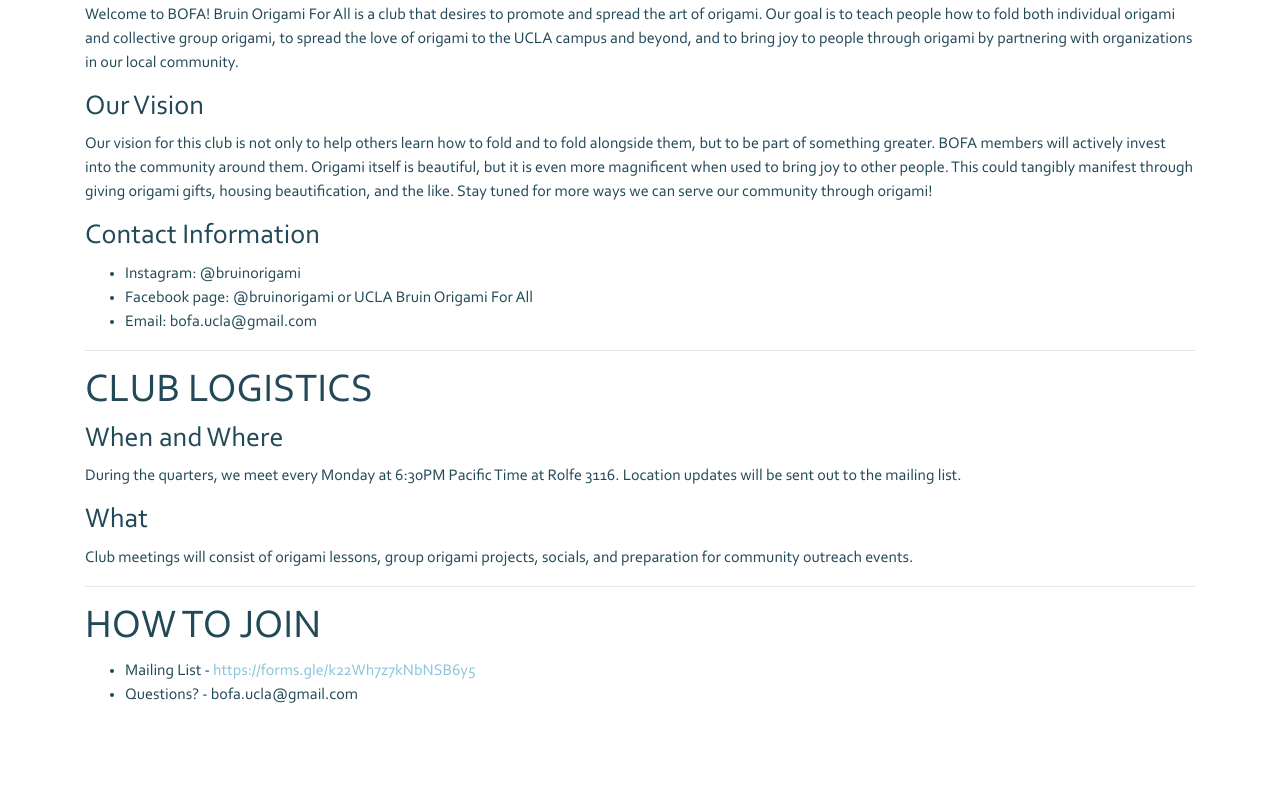
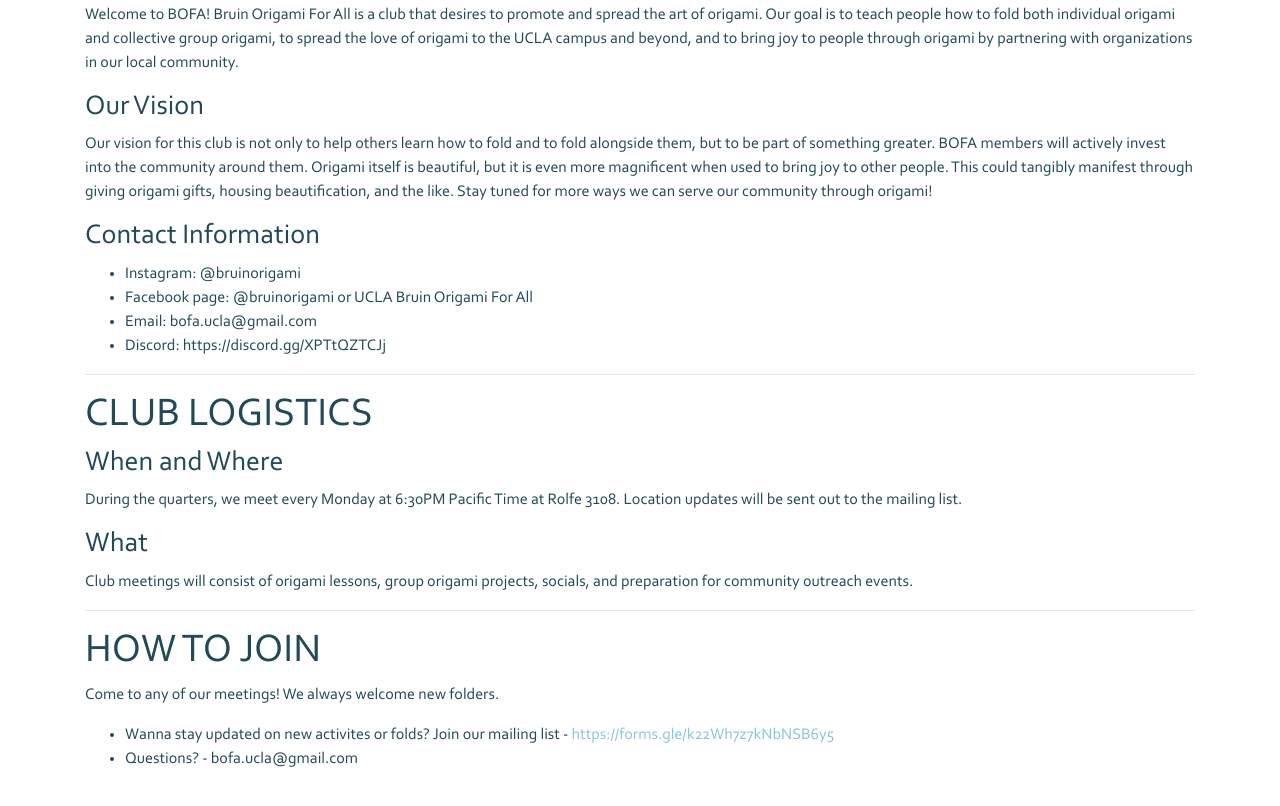
Before and after one commit to ryanlee4390/BOFA-Website, a website: page index.html in a window 1280 px wide. Shown: the part 506-1312 px from the top of the page. Before the commit the page ends 1277 px from the top, so only its background shows below. Drawn offline with nearby package versions, Linux system fonts and the light colour scheme.

Commit message:
Update room and minor descriptions

```diff
--- a/index.html
+++ b/index.html
@@ -56,19 +56,21 @@
             <li>Instagram: @bruinorigami</li>
             <li>Facebook page: @bruinorigami or UCLA Bruin Origami For All </li>
             <li>Email: bofa.ucla@gmail.com</li>
+            <li>Discord: https://discord.gg/XPTtQZTCJj</li>
         </ul>
         <hr>
 
         <h1>CLUB LOGISTICS</h1>
         <h3>When and Where</h3>
-        <p>During the quarters, we meet every Monday at 6:30PM Pacific Time at Rolfe 3116. Location updates will be sent out to the mailing list.</p>
+        <p>During the quarters, we meet every Monday at 6:30PM Pacific Time at Rolfe 3108. Location updates will be sent out to the mailing list.</p>
         <h3>What</h3>
         <p>Club meetings will consist of origami lessons, group origami projects, socials, and preparation for community outreach events.</p>
         <hr>
 
         <h1>HOW TO JOIN</h1>
+        <p>Come to any of our meetings! We always welcome new folders. </p>
         <ul>
-            <li>Mailing List - <a target="_blank" href="https://forms.gle/k22Wh7z7kNbNSB6y5">https://forms.gle/k22Wh7z7kNbNSB6y5</a></li>
+            <li>Wanna stay updated on new activites or folds? Join our mailing list - <a target="_blank" href="https://forms.gle/k22Wh7z7kNbNSB6y5">https://forms.gle/k22Wh7z7kNbNSB6y5</a></li>
             <li>Questions? -  bofa.ucla@gmail.com</li>
         </ul>
         <br>
```
